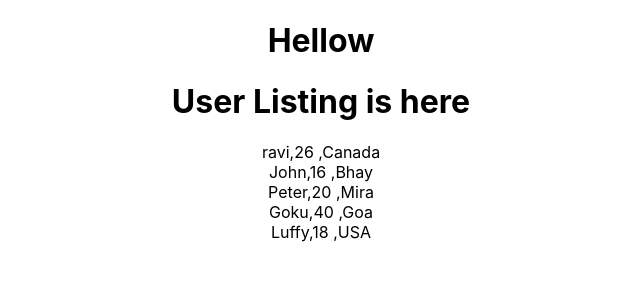
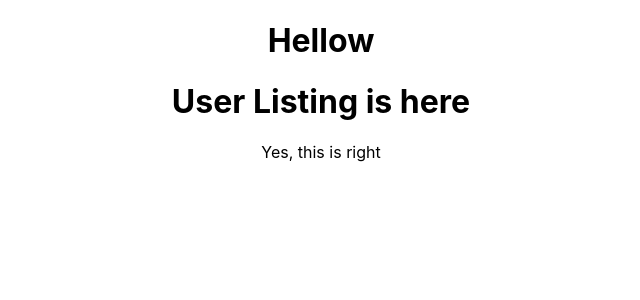
Before and after one commit to Ravathon/reactTuts, a React (Create React App) app: page / in a window 1280 px wide. Shown: the top 300 px of the page, without its empty margins (319-959 px from the left). Built offline with nearby package versions, Linux system fonts and the light colour scheme.

Commit message:
[Conditions]

```diff
--- a/src/Users.js
+++ b/src/Users.js
@@ -16,7 +16,15 @@ function Users(){
             <h1>
                 User Listing is here
             </h1>
+
+
             {
+                user.length===5?<div>Yes, this is right </div>:<div>No, this is wrong</div>
+            }
+
+
+
+            {/* {
                 user.map((item, i) =>
                 // key is for uniqueness
                     <div key={i}>
@@ -25,7 +33,7 @@ function Users(){
                         <span>{item.address}</span>
                     </div>
                 )
-            }
+            } */}
         </div>
     )
 }
```
